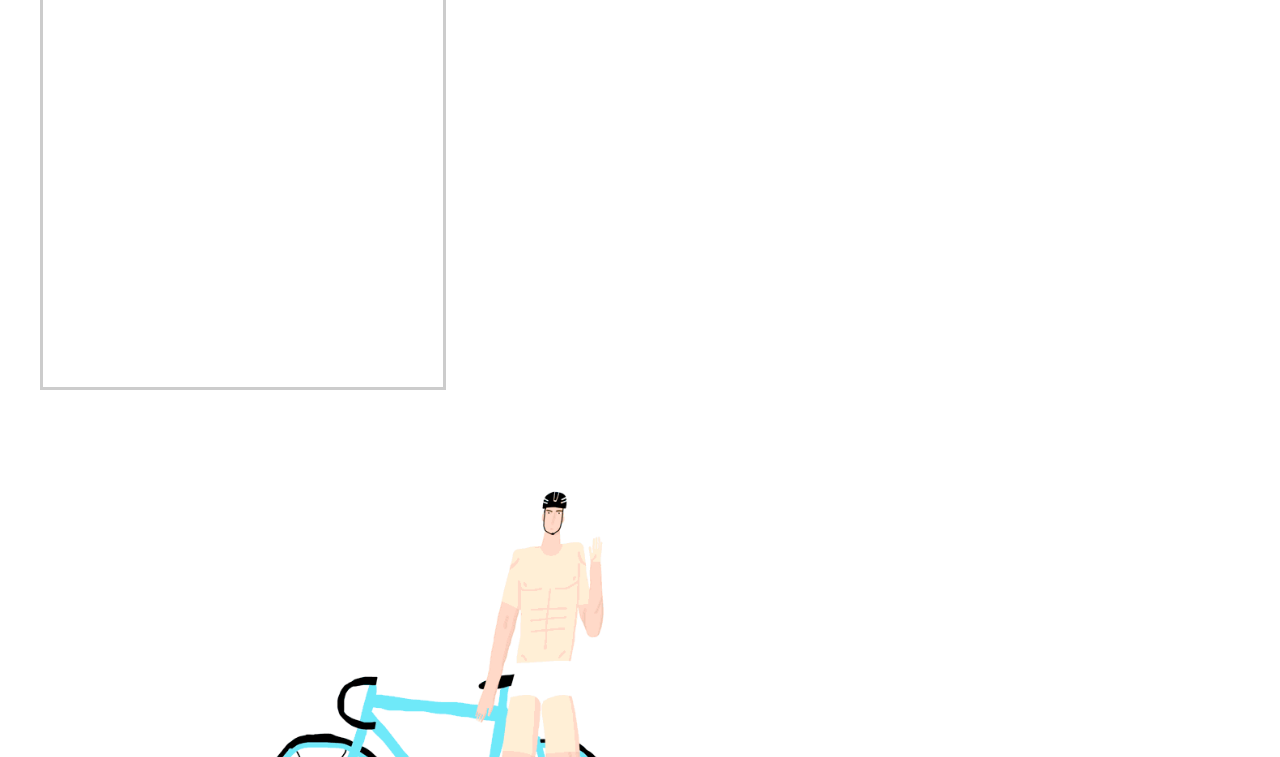
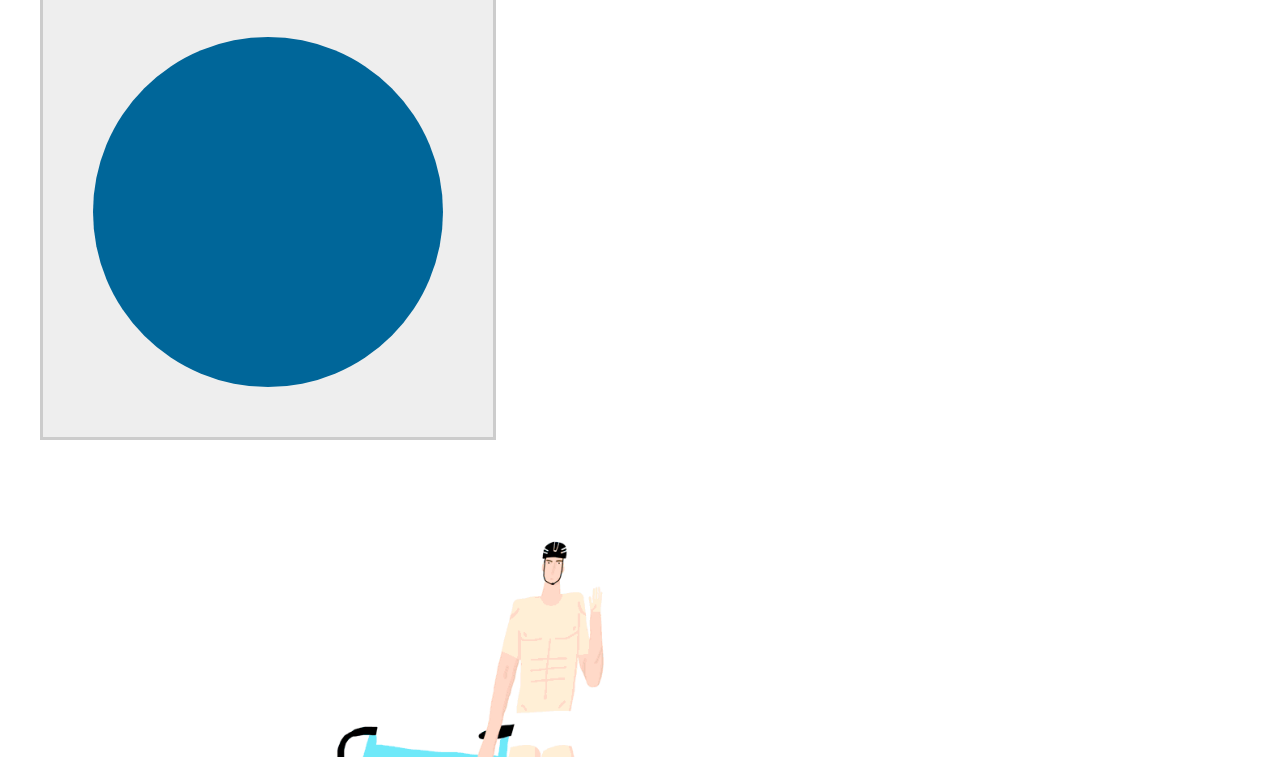
Before and after one commit to FruityFree/russian_summer, a plain HTML site: page index.html in a window 1280 px wide. Shown: the part 147-904 px from the top of the page. Drawn offline with nearby package versions, Linux system fonts and the light colour scheme.

Commit message:
draw canvas circle

```diff
--- a/css/main.css
+++ b/css/main.css
@@ -170,8 +170,6 @@ header img{
 
 canvas{
   border: 3px #ccc solid;
-  height: 400px;
-  width: 400px;
 }
 
 
--- a/index.html
+++ b/index.html
@@ -26,7 +26,7 @@
               <img src="/img/title.png" alt="Московское лето 2016" />
             </header>
 
-            <canvas id="rain"></canvas>
+            <canvas id="rain" height="450" width="450"></canvas>
 
             <div id="man">
               <span class="outfit" style="z-index:30">
@@ -58,7 +58,9 @@
         <script src="https://code.jquery.com/jquery-1.12.0.min.js"></script>
         <script>window.jQuery || document.write('<script src="js/vendor/jquery-1.12.0.min.js"><\/script>')</script>
         <script src="js/plugins.js"></script>
+        <script src="js/summer_rain.js"></script>
         <script src="js/main.js"></script>
+
 
 
         <!-- Google Analytics: change UA-XXXXX-X to be your site's ID. -->
--- a/js/main.js
+++ b/js/main.js
@@ -1,5 +1,7 @@
 var launchAnimation;
 var changeCyclist;
+
+startTheRain();
 
 (function(){
   var intervalCount;
--- /dev/null
+++ b/js/summer_rain.js
@@ -0,0 +1,36 @@
+var startTheRain;
+
+(function(){
+  startTheRain = function(){
+    buildCanvas();
+  }
+
+  function buildCanvas(){
+    var mainCanvas = document.querySelector("#rain");
+    var mainContext = mainCanvas.getContext("2d");
+
+    var canvasWidth = mainCanvas.width;
+    var canvasHeight = mainCanvas.height;
+
+    function drawCircle() {
+      mainContext.clearRect(0, 0, canvasWidth, canvasHeight);
+
+         // color in the background
+         mainContext.fillStyle = "#EEEEEE";
+         mainContext.fillRect(0, 0, canvasWidth, canvasHeight);
+
+         // draw the circle
+         mainContext.beginPath();
+
+         var radius = 175;
+         mainContext.arc(225, 225, radius, 0, Math.PI * 2, false);
+         mainContext.closePath();
+
+         // color in the circle
+         mainContext.fillStyle = "#006699";
+         mainContext.fill();
+    }
+    drawCircle();
+  }
+
+})();
```
